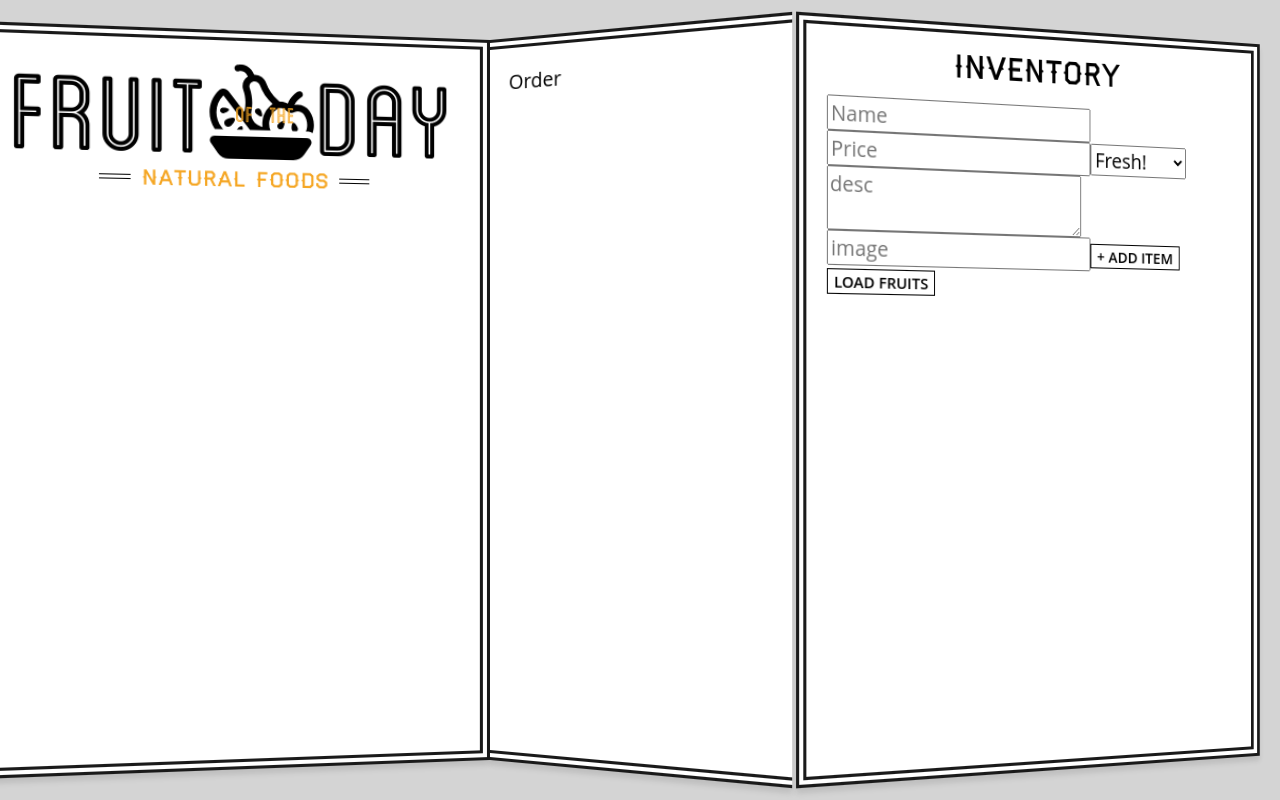
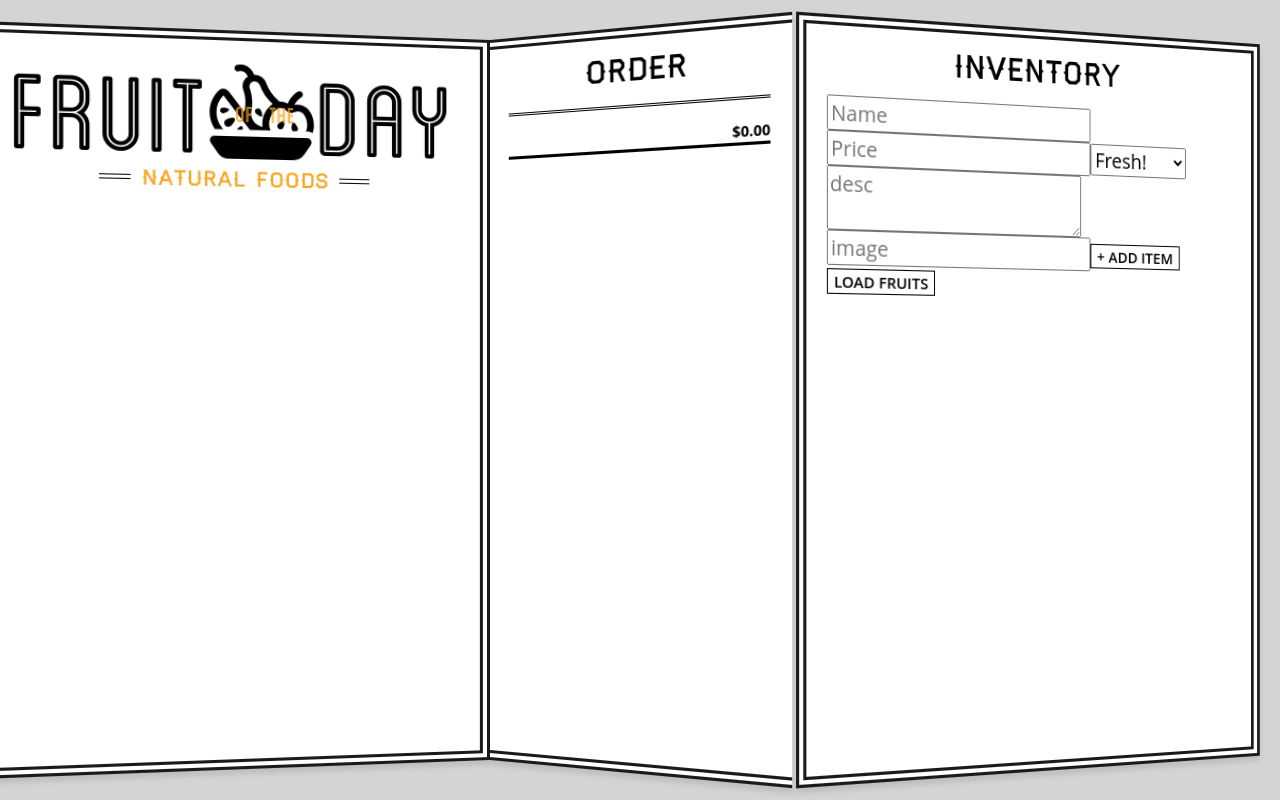
Before and after one commit to kanastasov/ReactWebStore, a React (Create React App) app: page / in a window 1280 px wide. Both pictures are taken after a click on the button "VISIT STORE->". Shown: the top 800 px of the page. Built offline with nearby package versions, Linux system fonts and the light colour scheme.

Commit message:
Update Order state

```diff
--- a/src/components/App.js
+++ b/src/components/App.js
@@ -27,6 +27,16 @@
         this.setState({items: sampleItems});
     }
 
+    addToOrder = (key) => {
+               //take copy of state
+        const order = {... this.state.order};
+        //add the order or update number in order
+        order[key] = order[key] + 1 || 1;
+        this.setState({
+            order : order
+        });
+    }
+
     render() {
         return (
             <div className="catch-of-the-day">
@@ -34,11 +44,13 @@
                     <Header  tagline = "Natural Foods"/>
                     <ul className="items">
                         {Object.keys(this.state.items)
-                        .map(key =><Item key={key}
-                        details={this.state.items[key]}/>)}
+                        .map(key =>
+                        <Item key={key}
+                        index={key}
+                        details={this.state.items[key]} addToOrder={this.addToOrder}/>)}
                     </ul>
                 </div>
-                <Order />
+                <Order items={this.state.items} order={this.state.order} />
                 <Inventory addItem={this.addItem} loadSampleItems={this.loadSampleItems} />
 
             </div>
--- a/src/components/Item.js
+++ b/src/components/Item.js
@@ -2,17 +2,23 @@
 import { formatPrice } from '../helpers';
 
 class Item extends React.Component{
+    handleClick = () => {
+        this.props.addToOrder(this.props.index);
+    } ;
     render() {
         const {image,name, price, desc, status} = this.props.details;
+        const isAvailable =  status === 'available';
         return (
         <li className = "menu-item">
             <img src ={image} alt={this.props.details.name} />
             <h3 className="item-name">
                 {name}
-        <span classNam="price">{formatPrice(price)}</span>
+             <span className="price">{formatPrice(price)}</span>
             </h3>
         <p>{desc}</p>
-        <button>Add to Cart</button>
+        <button disabled={!isAvailable} onClick={this.handleClick}>
+            {isAvailable ? "Add To Order" : "Sold Out!"}
+            </button>
         </li>
        );
 
--- a/src/components/Order.js
+++ b/src/components/Order.js
@@ -1,10 +1,42 @@
 import React from 'react';
+import { formatPrice } from '../helpers';
 
 class Order extends React.Component{
+    renderOrder = key => {
+        const item = this.props.items[key];
+        const count = this.props.order[key];
+        const isAvailable = this.status === 'available';
+        if(isAvailable){
+            return <li key={key}>Sorry {item ? item.name : 'item'} is no longer available </li>
+        }
+        return (<li key={key}>
+            {count} kgs {item.name}
+            {formatPrice(count * item.price)}
+            </li>);
+    };
     render() {
+        const orderIds = Object.keys(this.props.order);
+        const total = orderIds.reduce((prevTotal, key) => {
+            const item = this.props.items[key];
+            const count = this.props.order[key];
+            const isAvailable = item && item.status === 'available';
+            if(isAvailable) {
+                return prevTotal + (count * item.price);
+            }
+            return prevTotal;
+        }, 0);
         return (
-          <div className="order">
-              Order
+          <div className="order-wrap">
+              <h2>
+                  Order
+              </h2>
+              <ul className="order">
+                 {orderIds.map(this.renderOrder)}
+              </ul>
+              {orderIds}
+              <div className="total">
+              <strong>{formatPrice(total) }</strong>
+              </div>
           </div>
         )
     }
--- a/src/css/style.css
+++ b/src/css/style.css
@@ -473,7 +473,7 @@
     width: 100%;
     border: 0;
   }
-  .list-of-fish {
+  .list-of-item {
     border-top: 2px solid #000;
     border-bottom: 1px solid #000;
     padding-top: 5px;
@@ -531,8 +531,8 @@
     color: #d12028;
     background: #fff;
     border-color: #d12028;
-    -webkit-transform: rotate(-10deg) scale(2) translateX(50%) translateY(-50%);
-            transform: rotate(-10deg) scale(2) translateX(50%) translateY(-50%);
+    -webkit-transform: rotate(-20deg) scale(2) translateX(20%) translateY(-20%);
+            transform: rotate(-20deg) scale(2) translateX(20%) translateY(-20%);
   }
   button[disabled]:hover,
   input[type=submit][disabled]:hover {
```
